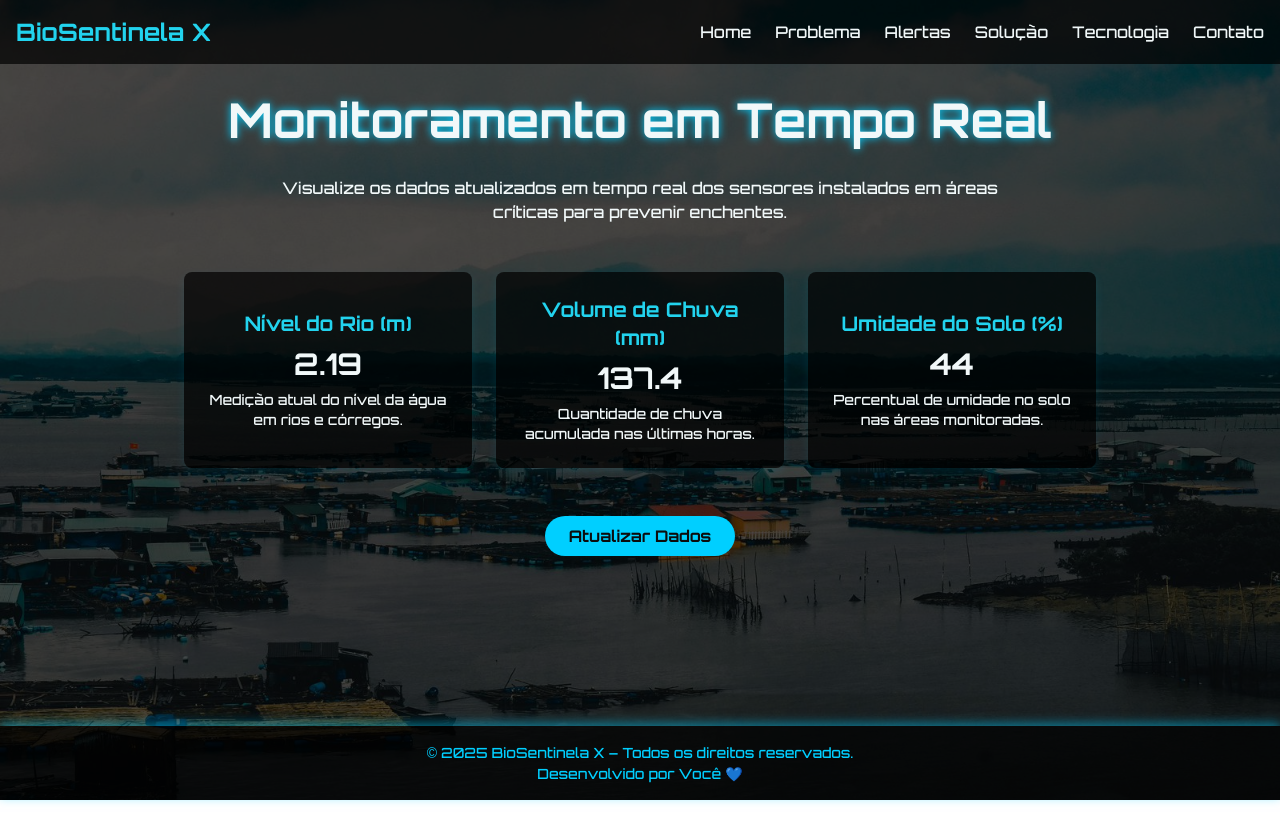
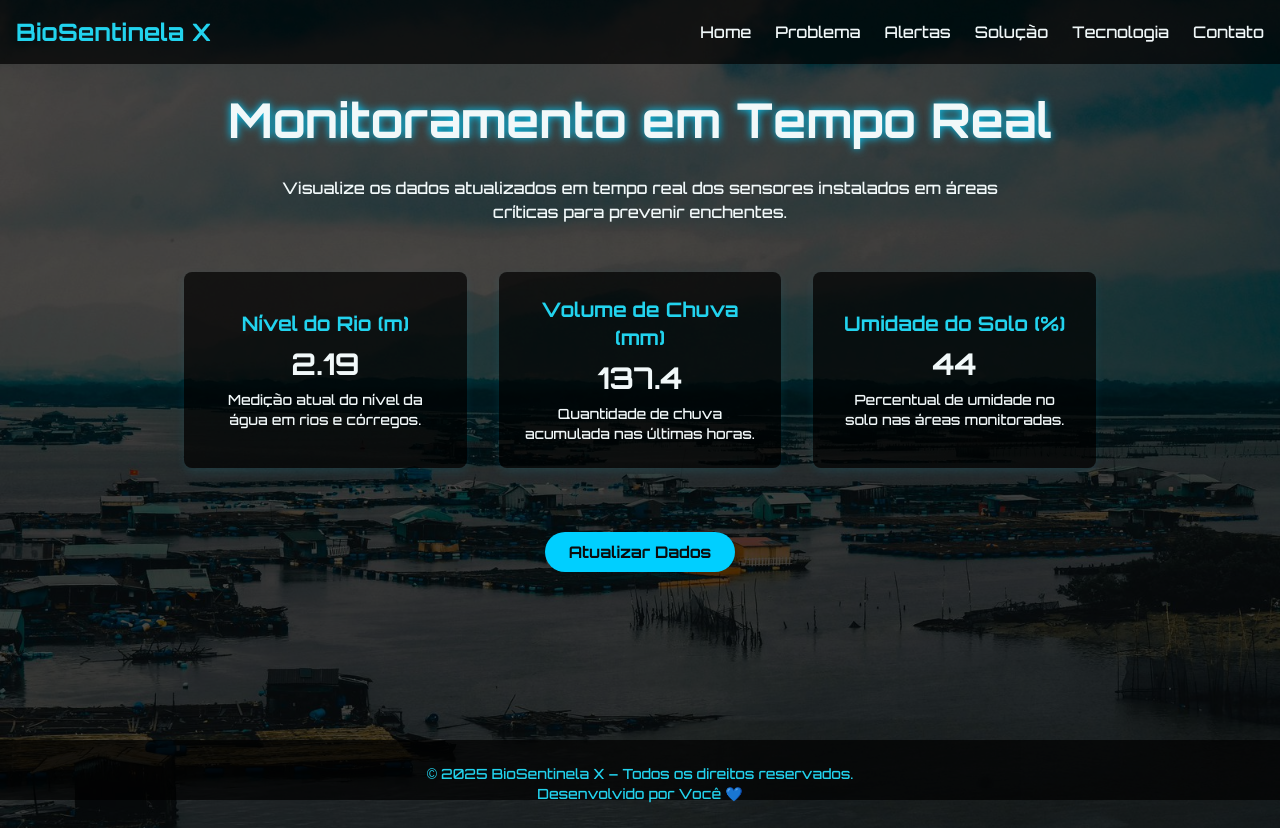
Before and after one commit to Leo-Queijo/Front-GS, a plain HTML site: page monitoramento.html in a window 1280 px wide. Before the commit the page ends 800 px from the top, so only its background shows below. Drawn offline with nearby package versions, Linux system fonts and the light colour scheme.

Commit message:
Update monitoramento.html

```diff
--- a/monitoramento.html
+++ b/monitoramento.html
@@ -16,7 +16,6 @@
       padding: 0;
       min-height: 100vh;
       position: relative;
-      padding-bottom: 70px; /* espaço para o footer fixo */
     }
     .overlay {
       background-color: rgba(0, 0, 0, 0.7);
@@ -108,35 +107,13 @@
       transform: scale(1.05);
       box-shadow: 0 0 10px #00cfff;
     }
-    footer#contato {
-      background-color: rgba(0, 0, 0, 0.7);
-      padding: 1rem;
-      font-size: 0.875rem;
-      text-align: center;
-      color: #00cfff;
-      user-select: none;
-      position: fixed;
-      bottom: 0;
-      left: 0;
-      width: 100%;
-      box-shadow: 0 -3px 10px rgba(0, 207, 255, 0.5);
-      z-index: 100;
-    }
-
     main {
       padding-top: 6rem; /* espaço para header fixo */
+      padding-bottom: 120px; /* espaço para footer fixo */
       max-width: 960px;
       margin: 0 auto;
       padding-left: 1.5rem;
       padding-right: 1.5rem;
-    }
-
-    section.grid {
-      gap: 1.5rem;
-    }
-
-    .text-center.mt-12 {
-      margin-top: 2rem;
     }
   </style>
 </head>
@@ -189,7 +166,7 @@
     </div>
   </main>
 
-  <footer id="contato">
+  <footer id="contato" class="relative z-10 bg-black bg-opacity-70 p-6 mt-12 text-center text-cyan-400 text-sm select-none">
     <p>© 2025 BioSentinela X – Todos os direitos reservados.</p>
     <p>Desenvolvido por Você 💙</p>
   </footer>
```
